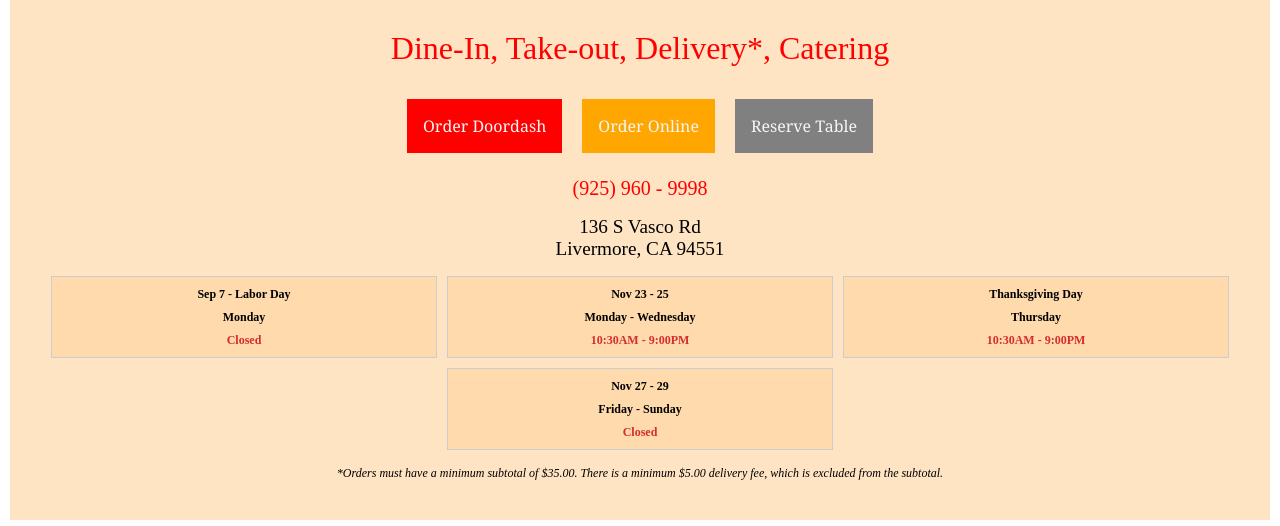
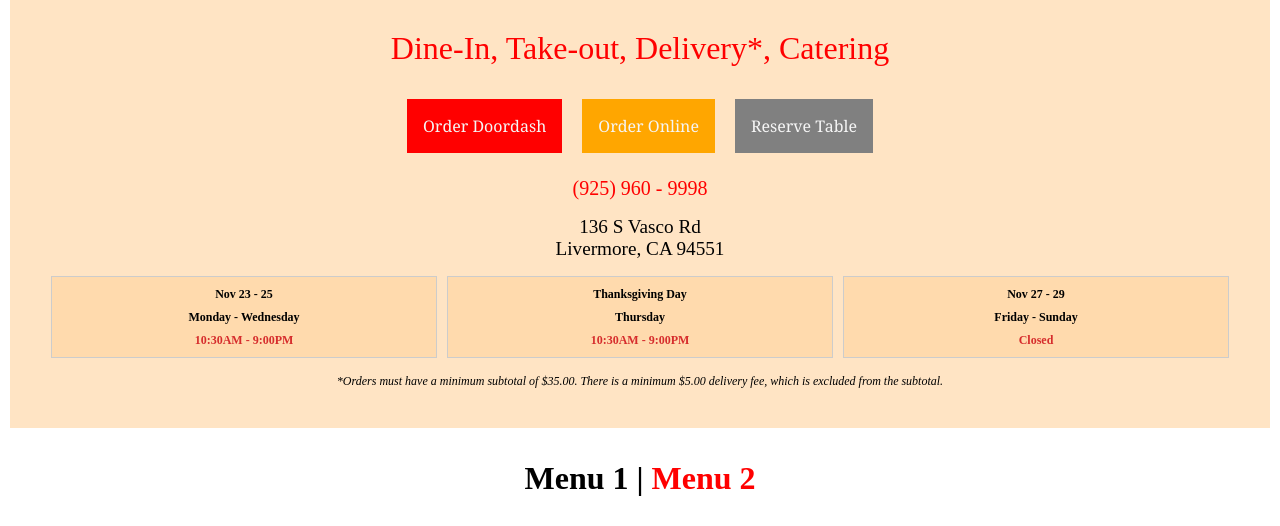
Before and after one commit to hongytan/mingsgarden, a plain HTML site: page index.html in a window 1280 px wide. Shown: the part 870-1396 px from the top of the page. Drawn offline with Linux system fonts and the light colour scheme.

Commit message:
Fix opening hours

```diff
--- a/index.html
+++ b/index.html
@@ -86,11 +86,6 @@
 
         <div class="week" style="display: flex; margin-bottom: 2vh; text-align: right;">
             <div class="day">
-                <div class="day_day"><p>Sep 7 - Labor Day</p></div>
-                <div class="day_day"><p>Monday</p></div>
-                <div class="day_time"><p>Closed</p></div>
-            </div>
-            <div class="day">
                 <div class="day_day"><p>Nov 23 - 25</p></div>
                 <div class="day_day"><p>Monday - Wednesday</p></div>
                 <div class="day_time"><p>10:30AM - 9:00PM</p></div>
```
